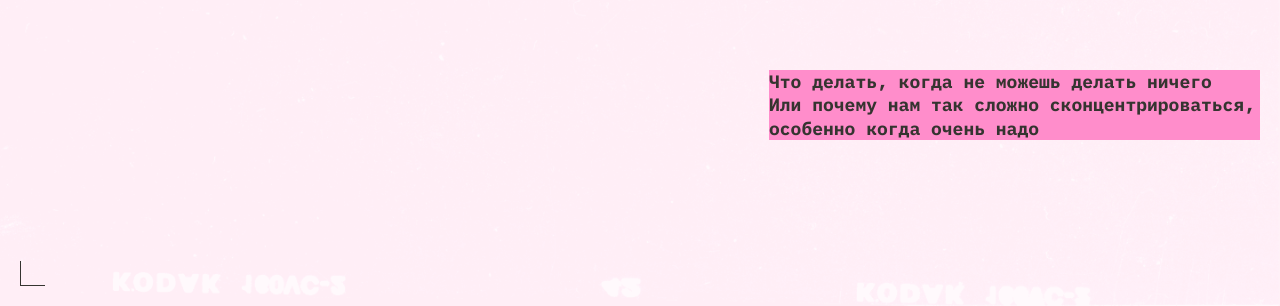
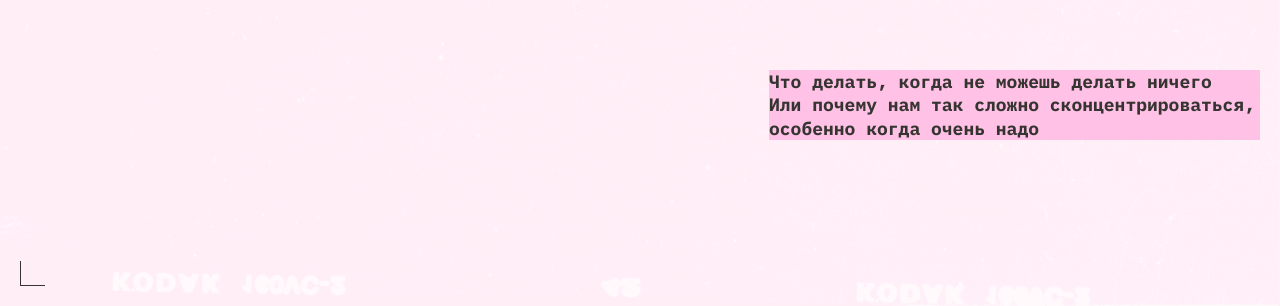
Before and after one commit to CleaneR927/slozhno-sosredotochitsya, a website: page index.html in a window 1280 px wide. Shown: the part 494-800 px from the top of the page. Drawn offline with Linux system fonts and the light colour scheme.

Commit message:
change root:'bc-text-color'for light theme to ffc2e6

```diff
--- a/styles/light.css
+++ b/styles/light.css
@@ -42,7 +42,7 @@
     --content-sc-tl-cr: #353430;
     --content-decor-color: #353430;
     --content-button-color: #353430;
-    --bc-text-color: #ff8dcb;
+    --bc-text-color: #FFC2E6;
     --content-text-color: #353430;
     --button-hover: rgba(50 49 45 / 0.4);
   }
```
